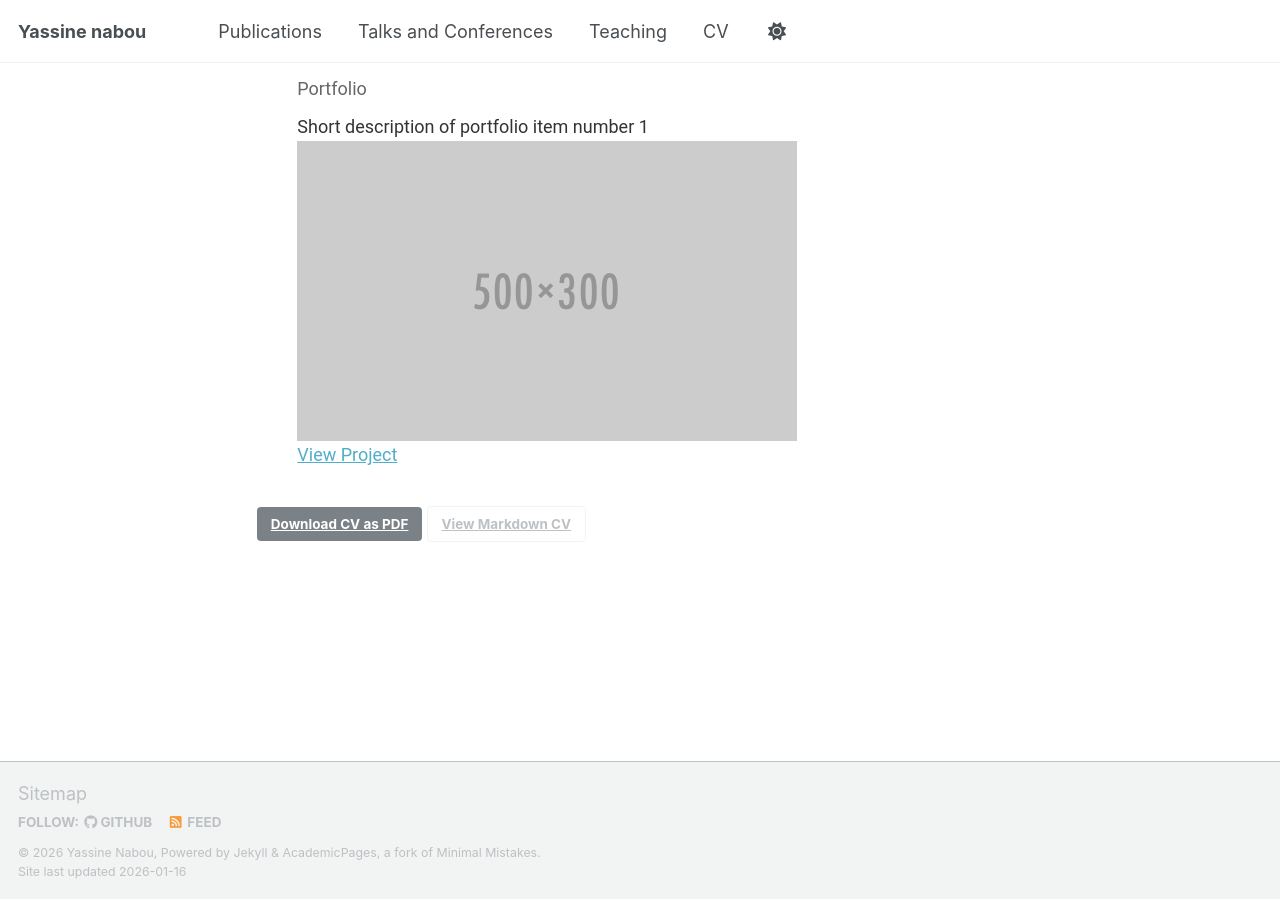
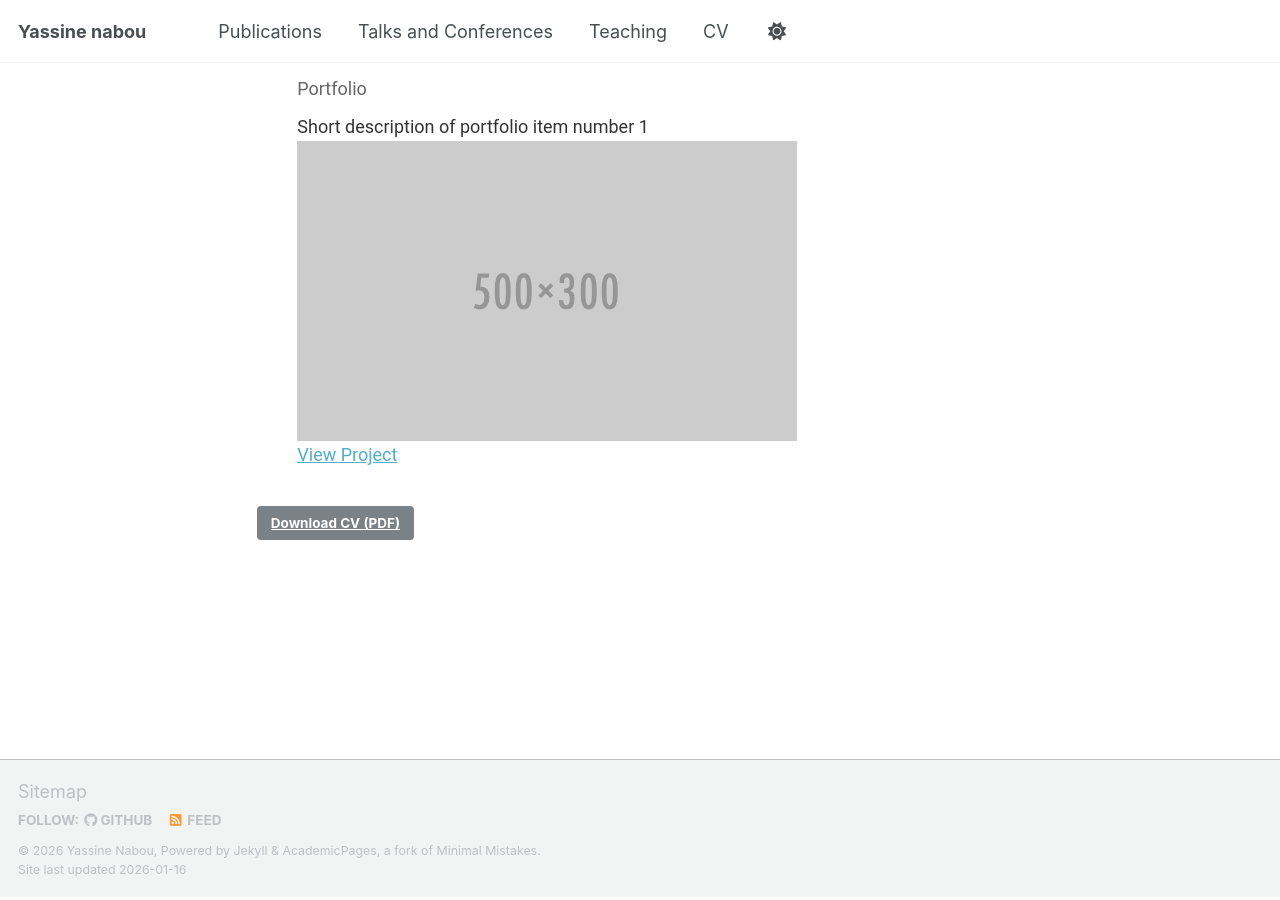
Before and after one commit to Yassine-Nabou/Yassine-Nabou.github.io, a Jekyll site: the page built from _pages/cv.html, in a window 1280 px wide and 900 px high, scrolled down 2580 px. Built offline with Jekyll 4.4.1, drawn with Linux system fonts in a browser that asks for light colours; a script that is not in the unit is left out.

Commit message:
Update and rename cv-yassine.md to cv.html

```diff
--- a/_pages/cv-yassine.md
+++ b/_pages/cv.html
@@ -1,9 +1,10 @@
 ---
 layout: archive
-title: "CV"
-#permalink: /cv-json/
+title: "Curriculum Vitae"
+permalink: /cv-yassine/
 author_profile: false
 redirect_from:
+  - /resume
   - /resume-json
 ---
 
@@ -29,7 +30,8 @@ redirect_from:
 
 {% include cv-template.html %}
 
-<div class="cv-download-links">
-  <a href="{{ base_path }}/files/cv-yassine.pdf" class="btn btn--primary">Download CV as PDF</a>
-  <a href="{{ base_path }}" class="btn btn--inverse">View Markdown CV</a>
+<div class="cv-download-links" style="margin-top: 2em;">
+  <a href="{{ base_path }}/files/cv-yassine.pdf" class="btn btn--primary" target="_blank">
+    Download CV (PDF)
+  </a>
 </div>
```
